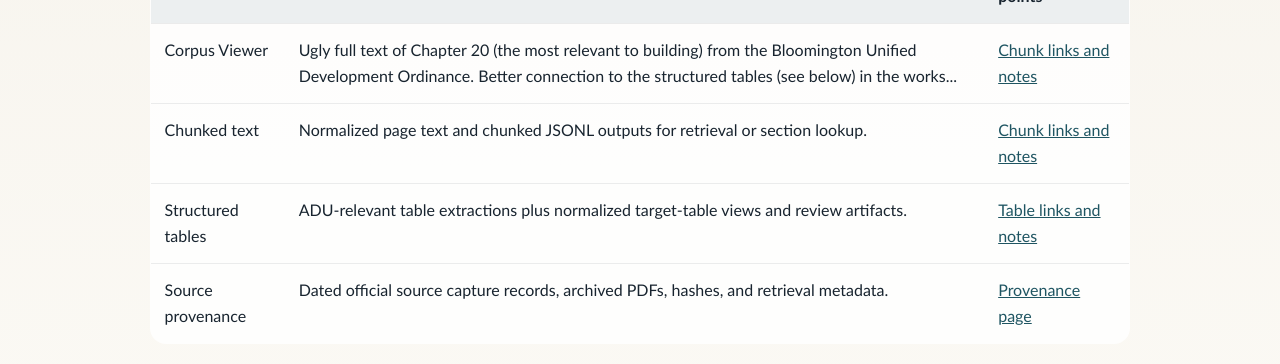
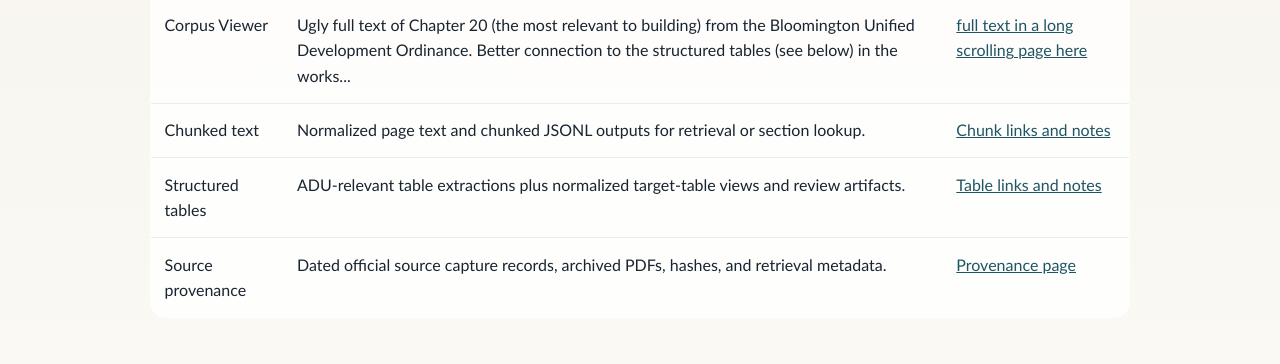
Before and after one commit to seberry/udos-for-llms, a website: page cities/bloomington/index.html in a window 1280 px wide. Shown: the part 540-904 px from the top of the page. Drawn offline with Linux system fonts and the light colour scheme.

Commit message:
improved link to corpus viewer from bloomington page

```diff
--- a/cities/bloomington/index.html
+++ b/cities/bloomington/index.html
@@ -118,7 +118,7 @@
             <tr>
               <td>Corpus Viewer</td>
               <td>Ugly full text of Chapter 20 (the most relevant to building) from the Bloomington Unified Development Ordinance. Better connection to the structured tables (see below) in the works...</td>
-              <td><a href="corpus_viewer.html">Chunk links and notes</a></td>
+              <td><a href="corpus_viewer.html">full text in a long scrolling page here</a></td>
             </tr>
             <tr>
               <td>Chunked text</td>
```
